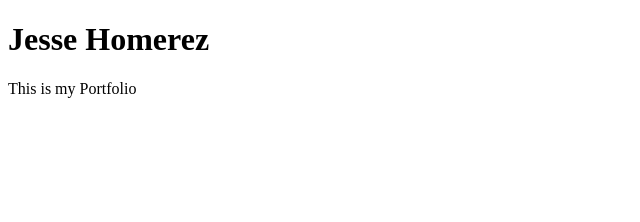
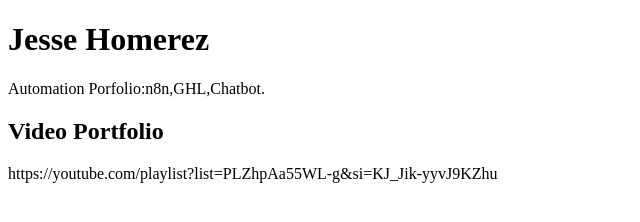
Before and after one commit to zemeroh/zemeroh.github.io, a plain HTML site: page index.html in a window 1280 px wide. Shown: the whole page, without its empty margins (0-640 px from the left). Drawn offline with Linux system fonts and the light colour scheme.

Commit message:
Update index.html

```diff
--- a/index.html
+++ b/index.html
@@ -5,8 +5,12 @@
 
 </head>
 <body>
-  <h1> Jesse Homerez </h1>
-  <p> This is my Portfolio</p>
+<h1> Jesse Homerez </h1>
+ <p> Automation Porfolio:n8n,GHL,Chatbot.</p>
+ <h2>Video Portfolio</h2>
+     https://youtube.com/playlist?list=PLZhpAa55WL-g&si=KJ_Jik-yyvJ9KZhu
+
+
 
 </body>
 </html>
```
